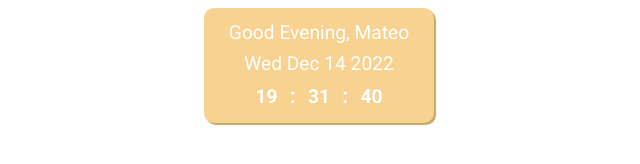
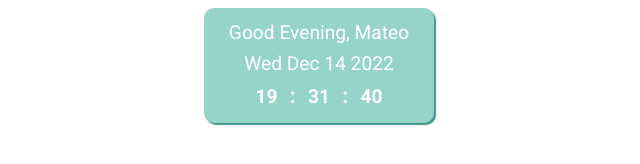
Before and after one commit to fernandacontreras2705/notionwidget2, a plain HTML site: page index.html in a window 1280 px wide. Shown: the whole page, without its empty margins (321-961 px from the left). Drawn offline with Linux system fonts and the light colour scheme.

Commit message:
Update index.html

```diff
--- a/index.html
+++ b/index.html
@@ -37,10 +37,10 @@ h1 {
 .card {
     padding: 10px 25px 10px 25px;
     border-radius: 10px;
-    background: #f7d291;
+    background: #96D3C8;
     color: #fff;
     display: inline-block;
-    box-shadow: 2px 2px 1px 0px #c1aa62;
+    box-shadow: 2px 2px 1px 0px #409989;
 }
 
 .card:hover {
```
